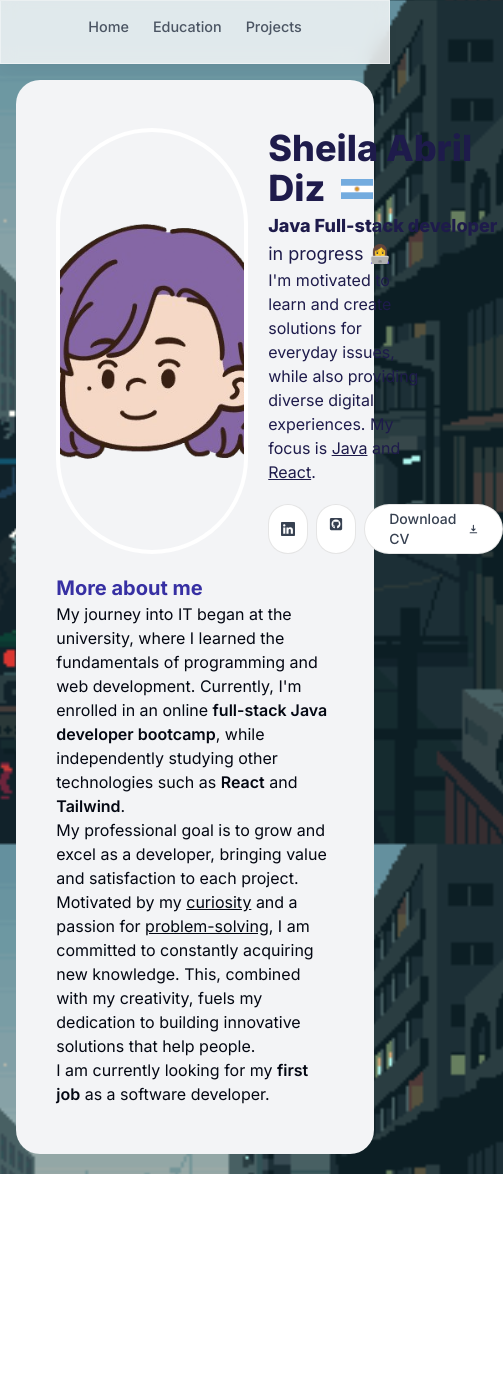
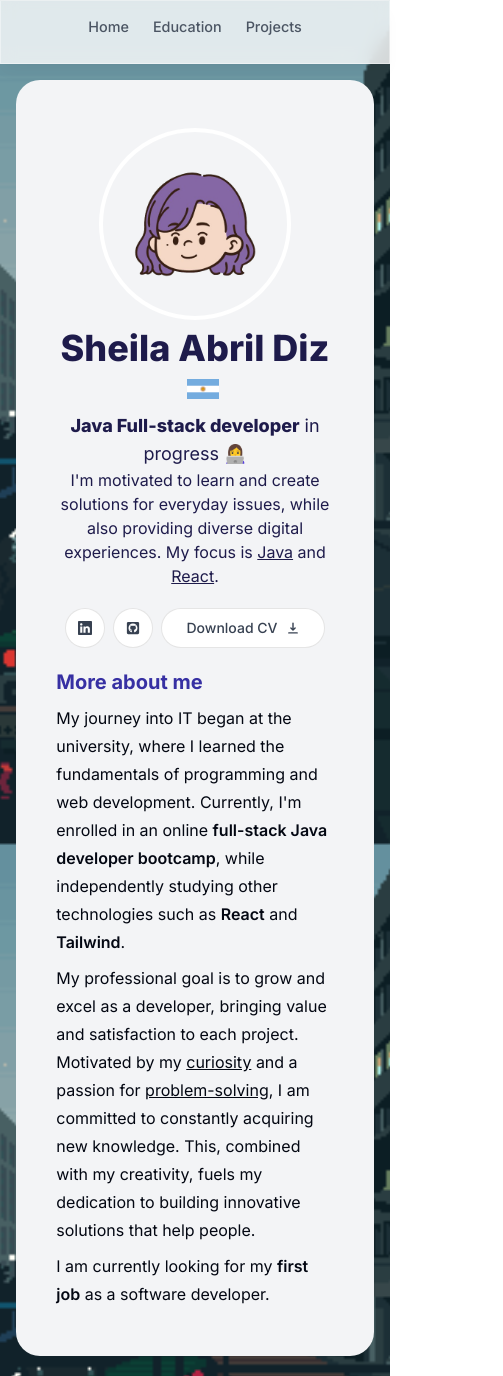
Before and after one commit to sheidiz/portfolio-new, a Next.js app: page / in a window 390 px wide. Shown: the whole page, 503 px wide, since content can reach past the window. Before the commit the page ends 1174 px from the top, so only its background shows below. Built offline with nearby package versions, Linux system fonts and the light colour scheme.

Commit message:
style: fix responsive introduction

```diff
--- a/app/page.js
+++ b/app/page.js
@@ -19,26 +19,26 @@ export default function Home() {
         initial={{ opacity: 0, y: 100 }}
         animate={{ opacity: 1, y: 0 }}>
 
-        <div className="flex flex-row gap-5">
+        <div className="flex flex-col lg:flex-row items-center lg:items-start gap-2 md:gap-5">
           <Image className="w-48 rounded-full object-cover border-4 border-white"
             src={ProfilePic}
             alt="Sheila"
             priority={true} />
-          <div className="text-start text-indigo-950 !leading-[1.5]">
+          <div className="text-center lg:text-start text-indigo-950 !leading-[1.5]">
             <h1 className="mb-1 text-4xl font-extrabold">
               Sheila Abril Diz
               <Image className="inline-block h-6 w-auto ps-4 pb-1" src={ArgFlag} alt="Argentina" priority={true} />
             </h1>
             <h2 className="text-lg"><span className="font-extrabold">Java Full-stack developer</span> in progress 👩‍💻</h2>
-            <p className="text-md w-2/3">
+            <p className="text-md w-full xl:w-2/3">
               I'm motivated to learn and create solutions for everyday issues, while also providing diverse digital experiences.
               My focus is <span className="underline">Java</span> and <span className="underline">React</span>.</p>
-            <motion.div id="links" className="mt-5 flex flex-col md:flex-row justify-center md:justify-start gap-2 text-md font-medium"
+            <motion.div id="links" className="mt-5 flex flex-col lg:flex-row justify-center lg:justify-start gap-2 text-md font-medium"
               initial={{ opacity: 0, y: 100 }}
               animate={{ opacity: 1, y: 0 }}
               transition={{ delay: 0.1, }}
             >
-              <div className="flex flex-row gap-2 text-gray-700 text-sm">
+              <div className="flex flex-row justify-center lg:justify-start gap-2 text-gray-700 text-sm">
                 <a className="bg-white p-3 flex items-center gap-2 rounded-full cursor-pointer border border-black/10 outline-none hover:scale-[1.15] focus:scale-[1.15] active:scale-105 transition"
                   href="https://www.linkedin.com/in/sheila-abril-diz-308148191/" target="_blank">
                   <BsLinkedin />
@@ -56,7 +56,7 @@ export default function Home() {
           </div>
         </div>
       </motion.section>
-      <motion.section className="mt-5"
+      <motion.section className="flex flex-col gap-2 mt-5 leading-7"
         initial={{ opacity: 0, y: 100 }}
         animate={{ opacity: 1, y: 0 }}>
         <p className="text-xl font-bold text-indigo-800">More about me</p>
--- a/components/main-container.jsx
+++ b/components/main-container.jsx
@@ -2,7 +2,7 @@ import React from 'react'
 
 export default function MainContainer({children}) {
 	return (
-		<main className="mt-20 md:mt-24 mb-5 mx-auto px-10 py-12 min-[320px]:w-11/12 sm:w-[60rem] bg-gray-100 rounded-3xl">
+		<main className="mt-20 md:mt-24 mb-5 mx-auto px-10 py-12 min-[320px]:w-11/12 md:w-[40rem] lg:w-[60rem] bg-gray-100 rounded-3xl">
 			{children}
 		</main>
 	)
```
